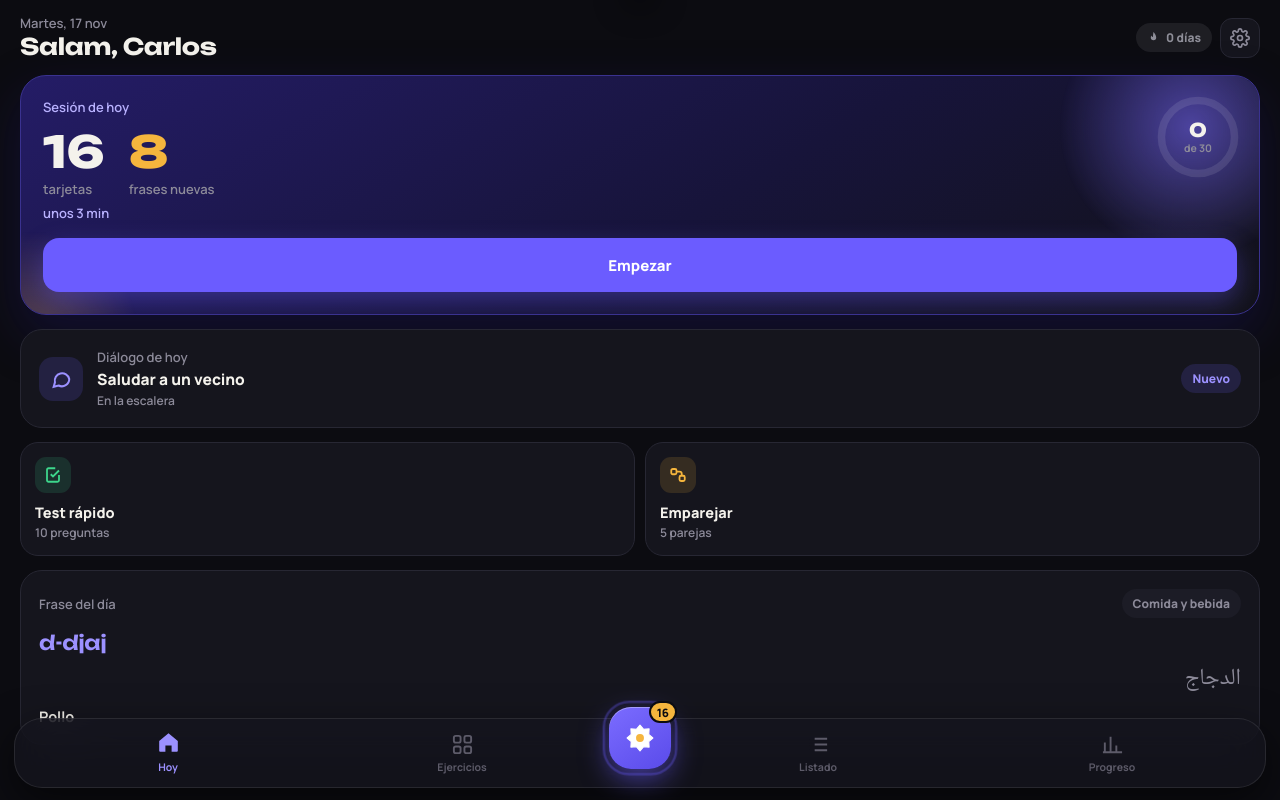
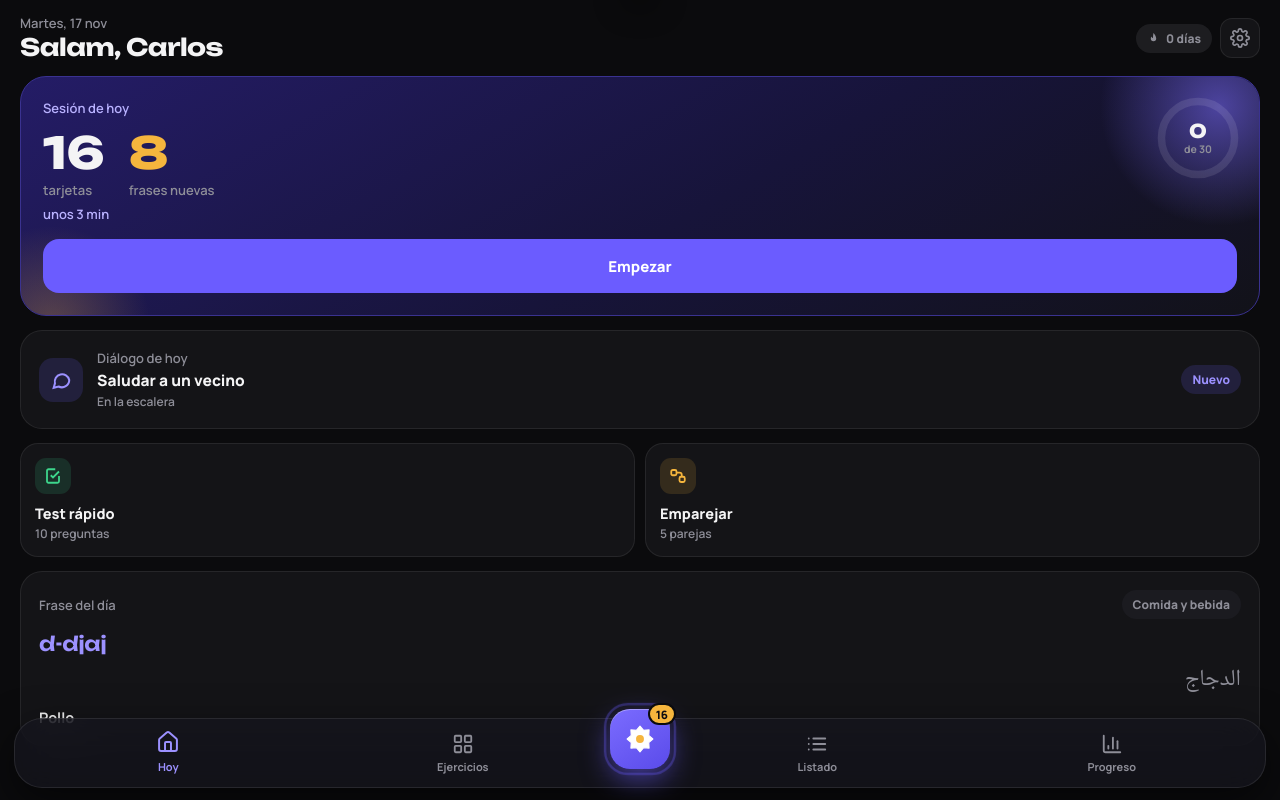
Before and after one commit to carlosrayodiaz-byte/darija, a plain HTML site: page index.html in a window 1280 px wide. Drawn offline with Linux system fonts and the light colour scheme.

Commit message:
Add files via upload

```diff
--- a/index.html
+++ b/index.html
@@ -334,6 +334,46 @@ html[data-dir=down]::view-transition-new(root){animation-name:vtFadeIn}
 .chip.zero{background:rgba(142,142,152,.14);color:#8E8E98}
 .conf{clip-path:polygon(50% 0%,61% 22%,85% 15%,78% 39%,100% 50%,78% 61%,85% 85%,61% 78%,50% 100%,39% 78%,15% 85%,22% 61%,0% 50%,22% 39%,15% 15%,39% 22%);border-radius:0}
 @media (prefers-reduced-motion:reduce){*,*::before,*::after{animation:none!important;transition:none!important}}
+/* ===== Familia WEBS_APPS v1 · 17 nov 2026 · bloque común, igual en las tres apps ===== */
+:root{
+  --bg:#0B0B0D;--s1:#141417;--s2:#1B1B20;--s3:#24242A;
+  --line:rgba(255,255,255,.08);--line2:rgba(255,255,255,.12);
+  --glass:rgba(22,22,26,.72);
+  --tx:#F4F4F5;--tx2:#A1A1AA;--tx3:#8E8E98;
+  --ok:#3DD68C;--warn:#FFB84D;--bad:#FF5D73;
+  --f-num:'Unbounded',system-ui,sans-serif;--f-tx:'Manrope',system-ui,sans-serif;
+  --sp-1:4px;--sp-2:8px;--sp-3:12px;--sp-4:16px;--sp-5:20px;--sp-6:24px;--sp-8:32px;--gutter:16px;
+  --r-xs:8px;--r-sm:12px;--r-md:16px;--r-lg:22px;--r-xl:28px;
+  --sh-float:0 16px 40px rgba(0,0,0,.5);
+  --ease:cubic-bezier(.2,.8,.2,1);--spring:cubic-bezier(.3,1.4,.5,1);
+  --d-1:150ms;--d-2:300ms;--d-3:450ms;--press:.97;
+}
+.eyebrow{font-family:var(--f-tx);font-size:13px;font-weight:700;line-height:1.3;letter-spacing:0;text-transform:none;color:var(--tx2)}
+/* ===== Familia · Darija ===== */
+:root{--surface:var(--s1);--surface2:var(--s2);--text:var(--tx);--muted:var(--tx3);--dim:var(--tx3);--acc-ink:#fff}
+/* D1 · base común, contraste y títulos */
+.sheet .panel{background:var(--s1)}
+h2{font-size:28px;letter-spacing:-.02em}
+#home h2{font-size:24px}  /* en Hoy comparte fila con la racha y Ajustes */
+#home h2{white-space:nowrap}
+@media (max-width:389px){#home h2{font-size:21px}}  /* 375: «Salam, Carlos» no cabía en una línea junto a la racha */
+.tab{font-size:11px}
+.tab svg{width:22px;height:22px;stroke-linecap:round;stroke-linejoin:round}
+.fab{width:60px;height:60px;border-radius:20px;margin-top:-28px}
+.fab.live::before{border-radius:20px}
+/* D2 · hero en calma */
+.hero .glow,.hero .star{animation:none}
+.hero,.btn{box-shadow:none}
+/* D3 · lo seleccionado en blanco; etiquetas en minúscula */
+.seg .knob{background:var(--tx);box-shadow:none}
+.seg button.on{color:#0B0B0D}
+#list-chips .chip.accent{background:var(--tx);color:#0B0B0D}
+.tip .t,.bub .who{font-size:13px;letter-spacing:0;text-transform:none}
+/* D5 · Progreso antes de la primera sesión */
+.empty0{display:flex;flex-direction:column;align-items:flex-start;gap:14px}
+.empty0 .eico{width:44px;height:44px;border-radius:14px;background:var(--s2);display:grid;place-items:center;color:var(--accent-2)}
+.empty0 b{font-size:15px;font-weight:800}
+.empty0 p{font-size:13.5px;line-height:1.45;color:var(--tx3);font-weight:600;margin-top:4px}
 </style>
 </head>
 <body>
@@ -360,11 +400,11 @@ html[data-dir=down]::view-transition-new(root){animation-name:vtFadeIn}
   <section class="view" id="v-study"><div class="study" id="study"></div></section>
 
   <nav class="tabbar" id="tabbar">
-    <button class="tab on" data-v="home"><svg viewBox="0 0 24 24" fill="currentColor"><path d="M3 10.5 12 3l9 7.5V20a1 1 0 0 1-1 1h-5v-6H9v6H4a1 1 0 0 1-1-1z"/></svg>Hoy</button>
-    <button class="tab" data-v="ex"><svg viewBox="0 0 24 24" fill="none" stroke="currentColor" stroke-width="2"><rect x="3" y="3" width="7" height="7" rx="2"/><rect x="14" y="3" width="7" height="7" rx="2"/><rect x="3" y="14" width="7" height="7" rx="2"/><rect x="14" y="14" width="7" height="7" rx="2"/></svg>Ejercicios</button>
+    <button class="tab on" data-v="home"><svg viewBox="0 0 24 24" fill="none" stroke="currentColor" stroke-width="2"><path d="M15 21v-8a1 1 0 0 0-1-1h-4a1 1 0 0 0-1 1v8"/><path d="M3 10a2 2 0 0 1 .709-1.528l7-5.999a2 2 0 0 1 2.582 0l7 5.999A2 2 0 0 1 21 10v9a2 2 0 0 1-2 2H5a2 2 0 0 1-2-2z"/></svg>Hoy</button>
+    <button class="tab" data-v="ex"><svg viewBox="0 0 24 24" fill="none" stroke="currentColor" stroke-width="2"><rect width="7" height="7" x="3" y="3" rx="1"/><rect width="7" height="7" x="14" y="3" rx="1"/><rect width="7" height="7" x="14" y="14" rx="1"/><rect width="7" height="7" x="3" y="14" rx="1"/></svg>Ejercicios</button>
     <button class="fab" id="fab" aria-label="Estudiar"><svg viewBox="0 0 24 24"><polygon points="12.00,1.00 15.10,4.52 19.78,4.22 19.48,8.90 23.00,12.00 19.48,15.10 19.78,19.78 15.10,19.48 12.00,23.00 8.90,19.48 4.22,19.78 4.52,15.10 1.00,12.00 4.52,8.90 4.22,4.22 8.90,4.52" fill="#fff" stroke="#fff" stroke-width="1" stroke-linejoin="round"/><circle cx="12" cy="12" r="3.4" fill="#F5B53D"/></svg><span class="cnt" id="fab-n" hidden></span></button>
     <button class="tab" data-v="list"><svg viewBox="0 0 24 24" fill="none" stroke="currentColor" stroke-width="2"><path d="M8 6h13M8 12h13M8 18h13M3 6h.01M3 12h.01M3 18h.01"/></svg>Listado</button>
-    <button class="tab" data-v="prog"><svg viewBox="0 0 24 24" fill="none" stroke="currentColor" stroke-width="2"><path d="M4 20V10M10 20V4M16 20v-7M22 20H2"/></svg>Progreso</button>
+    <button class="tab" data-v="prog"><svg viewBox="0 0 24 24" fill="none" stroke="currentColor" stroke-width="2"><path d="M3 3v16a2 2 0 0 0 2 2h16"/><path d="M18 17V9"/><path d="M13 17V5"/><path d="M8 17v-3"/></svg>Progreso</button>
   </nav>
 </div>
 
@@ -1088,6 +1128,7 @@ function weekStats(offset){
   for(let k=0;k<=wd;k++){ const d=new Date(t); d.setDate(t.getDate()-wd+k-7*offset); const x=S.days[dayKey(d)]; if(x&&x.rev){ r.rev+=x.rev; r.ok+=x.ok||0; r.nw+=x.nw||0; r.days++; } }
   r.pct = r.rev ? Math.round(r.ok/r.rev*100) : 0; r.span=wd+1; return r;
 }
+document.addEventListener('click',e=>{ if(e.target.closest('#b-first')) $('#fab').click(); });
 function renderProg(){
   const st={new:0,learn:0,dom:0}; const per={};
   ITEMS.forEach(it=>{ const s=status(it.id); st[s]++; const p=per[it.cat]||(per[it.cat]={n:0,learn:0,dom:0}); p.n++; if(s!=='new') p[s]++; });
@@ -1118,7 +1159,7 @@ function renderProg(){
     <div class="stat"><div class="n" style="color:var(--saffron)" data-cu="${st.learn}">${st.learn}</div><div class="t">Aprendiendo</div></div>
     <div class="stat"><div class="n" data-cu="${st.new}">${st.new}</div><div class="t">Por ver</div></div>
   </div>
-  <div class="card">
+  ${total?`  <div class="card">
     <div class="row"><span style="font-weight:800;font-size:14px">Esta semana</span><span class="sub" style="font-size:12px">vs. la anterior hasta hoy</span></div>
     <div class="wk">
       <div><b data-cu="${w.rev}">${w.rev}</b><span>${w.rev===1?'repaso':'repasos'}</span>${delta(w.rev,pw.rev)}</div>
@@ -1126,9 +1167,9 @@ function renderProg(){
       <div><b data-cu="${w.nw}">${w.nw}</b><span>${w.nw===1?'frase nueva':'frases nuevas'}</span>${delta(w.nw,pw.nw)}</div>
       <div><b>${w.pct}%</b><span>acertadas</span>${pw.rev&&w.rev?`<em style="color:${w.pct>=pw.pct?'var(--mint)':'var(--red)'}">${w.pct>=pw.pct?'+':''}${w.pct-pw.pct} pts</em>`:''}</div>
     </div>
-  </div>
+  </div>`:`<div class="card empty0"><div class="eico"><svg width="22" height="22" viewBox="0 0 24 24"><polygon points="12,1 15.1,4.52 19.78,4.22 19.48,8.9 23,12 19.48,15.1 19.78,19.78 15.1,19.48 12,23 8.9,19.48 4.22,19.78 4.52,15.1 1,12 4.52,8.9 4.22,4.22 8.9,4.52" fill="none" stroke="currentColor" stroke-width="2" stroke-linejoin="round"/></svg></div><div><b>Aquí verás cada semana</b><p>Tus repasos, los días que estudias y cuánto aciertas, comparados con la semana anterior.</p></div><button class="btn" id="b-first">Empezar la primera sesión</button></div>`}
   <div class="card">
-    <div class="row"><span style="font-weight:800;font-size:14px">Actividad</span><span class="chip saffron">${sk} ${sk===1?'día seguido':'días seguidos'}</span></div>
+    <div class="row"><span style="font-weight:800;font-size:14px">Actividad</span><span class="chip ${sk?'saffron':'zero'}">${sk} ${sk===1?'día seguido':'días seguidos'}</span></div>
     <div class="hmonths" style="grid-template-columns:repeat(${WEEKS},1fr)">${months}</div>
     <div class="heat" id="heat" style="grid-template-columns:repeat(${WEEKS},1fr)">${cells}</div>
     <div class="row" style="margin-top:10px"><span class="sub" style="font-size:12px">Mejor racha: ${best} ${best===1?'día':'días'}</span>
--- a/sw.js
+++ b/sw.js
@@ -2,7 +2,7 @@
 // Con buena cobertura siempre carga la última versión; en un túnel o sin conexión,
 // si la red no responde en 2,5 s, abre la copia guardada en el iPhone.
 // Cuando cambies cualquier archivo, sube VERSION y sube también este sw.js.
-const VERSION = 'darija-v6';
+const VERSION = 'darija-v7';
 const CACHE = 'darija-' + VERSION;
 const CORE = ['./', 'index.html', 'fsrs.js', 'darija.json', 'dialogos.json', 'manifest.webmanifest',
   'unbounded.woff2', 'manrope.woff2', 'apple-touch-icon.png', 'icon-192.png', 'icon-512.png'];
```
